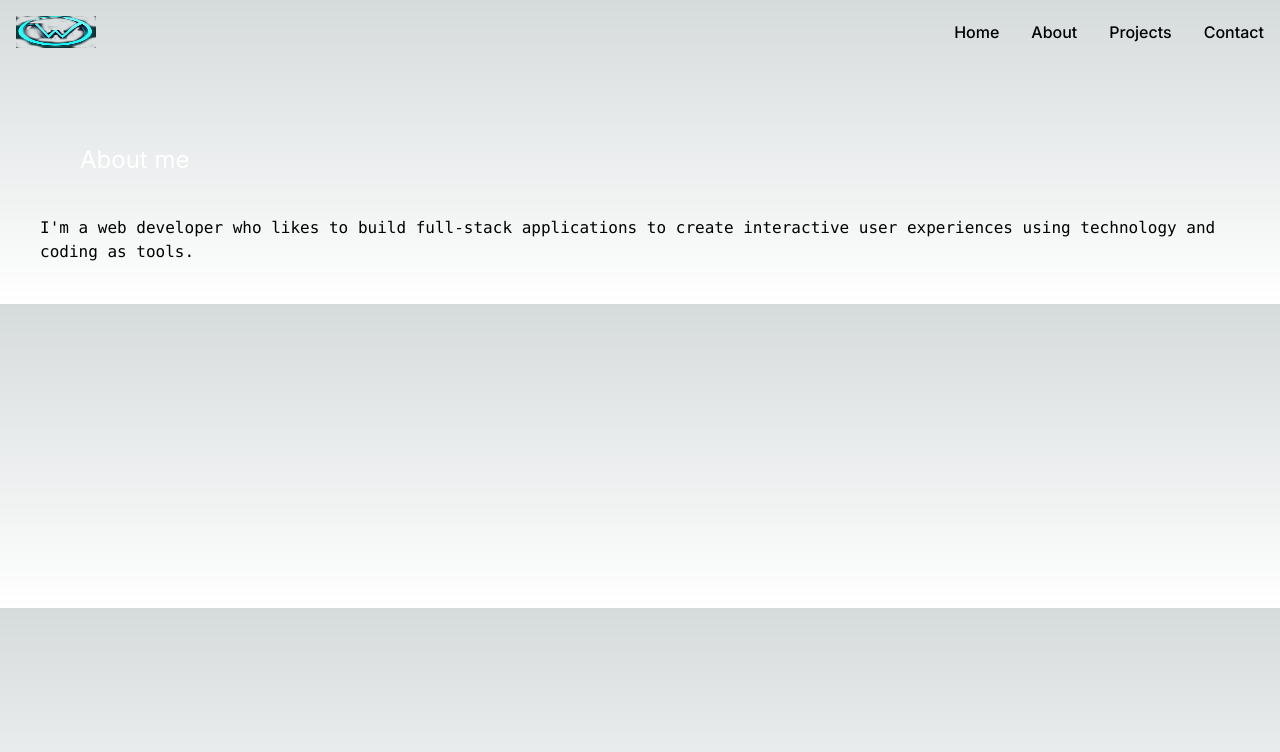
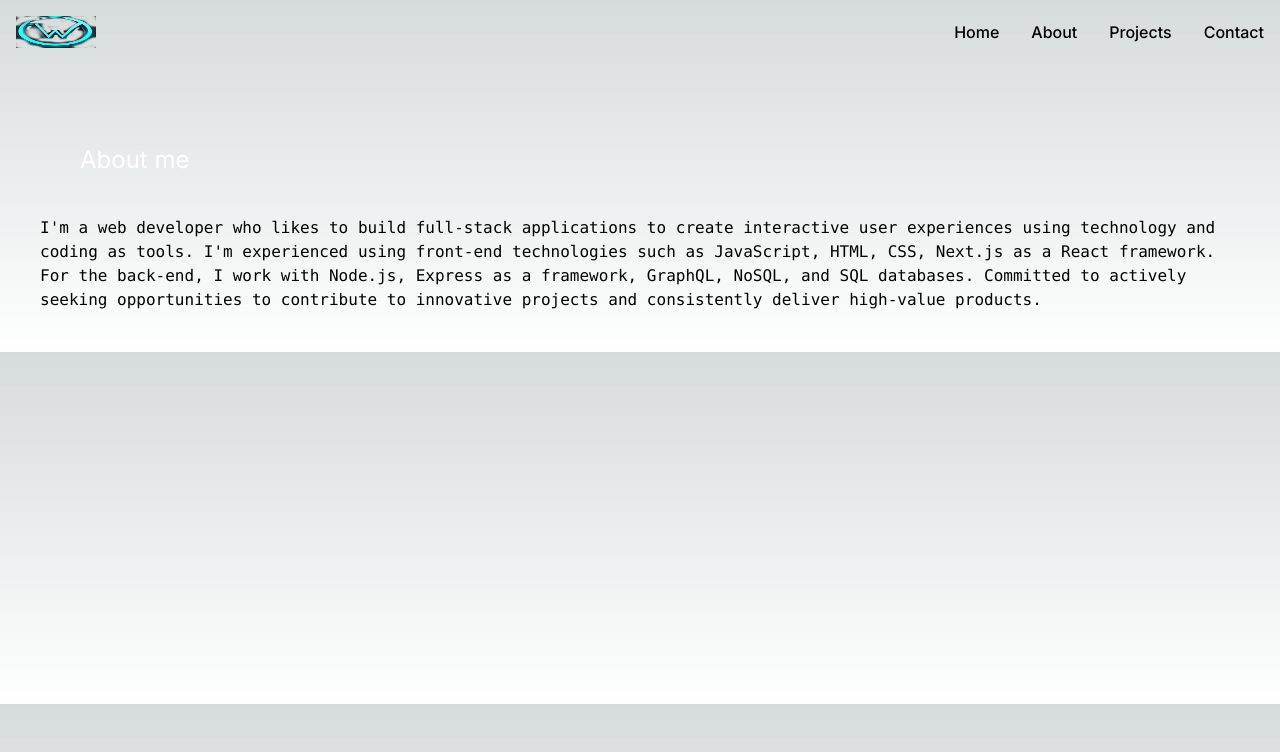
Before and after one commit to memodiaz44/cv, a Next.js app: page /sections/about in a window 1280 px wide. Shown: the top 752 px of the page. Built offline with nearby package versions, Linux system fonts and the light colour scheme.

Commit message:
fiexd methods

```diff
--- a/src/app/components/SphereScene.tsx
+++ b/src/app/components/SphereScene.js
@@ -4,7 +4,7 @@ import { Sphere } from '@react-three/drei';
 import { TextureLoader, MeshBasicMaterial } from 'three';
 
 const SphereScene = () => {
-  const sphereRef = useRef<any>();
+  const sphereRef = useRef();
 
   const texture = useLoader(TextureLoader, '/images/earth.jpeg'); // Replace with the actual path to your image
 
--- a/src/app/sections/about/page.tsx
+++ b/src/app/sections/about/page.tsx
@@ -28,8 +28,14 @@ const About = () => {
         <h1 className="text-white items-center justify-center ml-20 text-2xl">About me</h1>
         <div className="flex items-center justify-center font-mono">
           <p className="m-10">
-          {"I'm a web developer who likes to build full-stack applications to create interactive user experiences using technology and coding as tools."}
-
+           { `   I'm a web developer who likes to build full-stack applications to
+            create interactive user experiences using technology and coding as
+            tools. I'm experienced using front-end technologies such as
+            JavaScript, HTML, CSS, Next.js as a React framework. For the
+            back-end, I work with Node.js, Express as a framework, GraphQL, NoSQL,
+            and SQL databases. Committed to actively seeking opportunities to
+            contribute to innovative projects and consistently deliver
+            high-value products.  `}
           </p>
         </div>
       </div>
```
